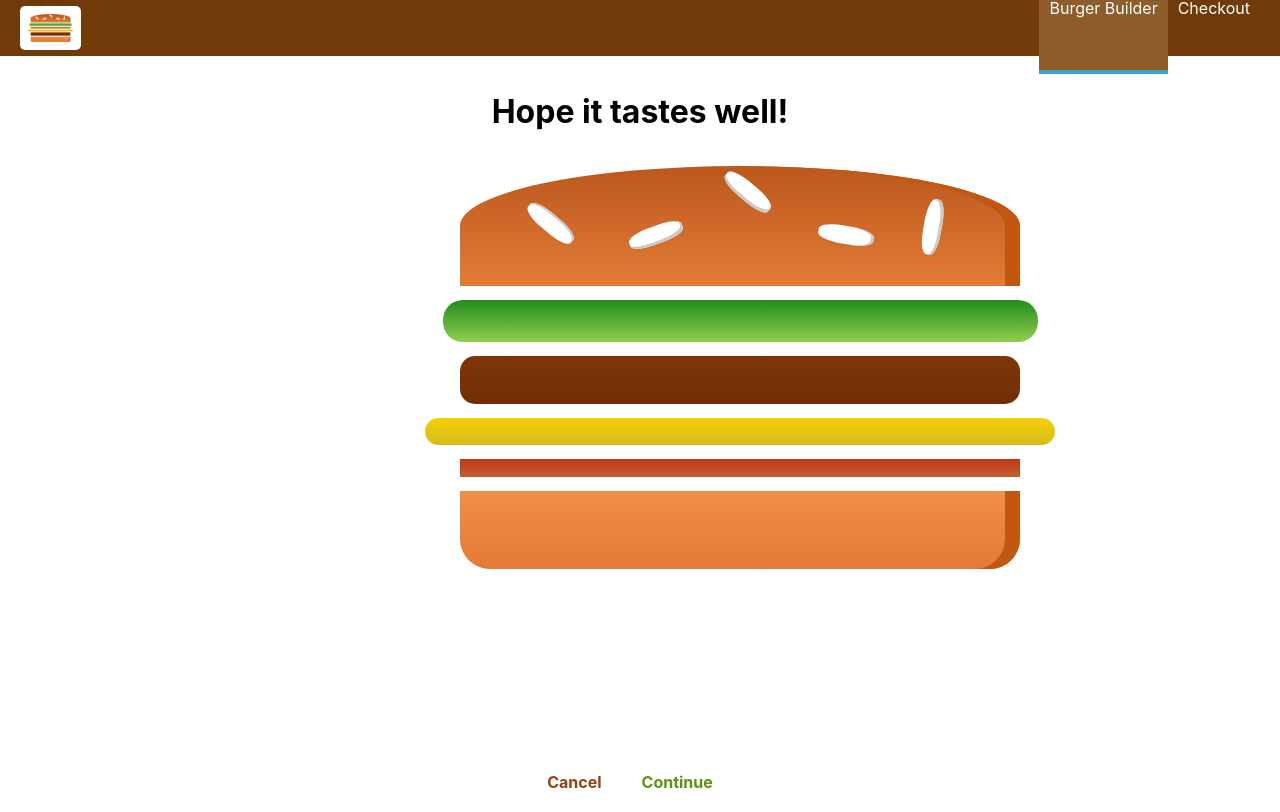
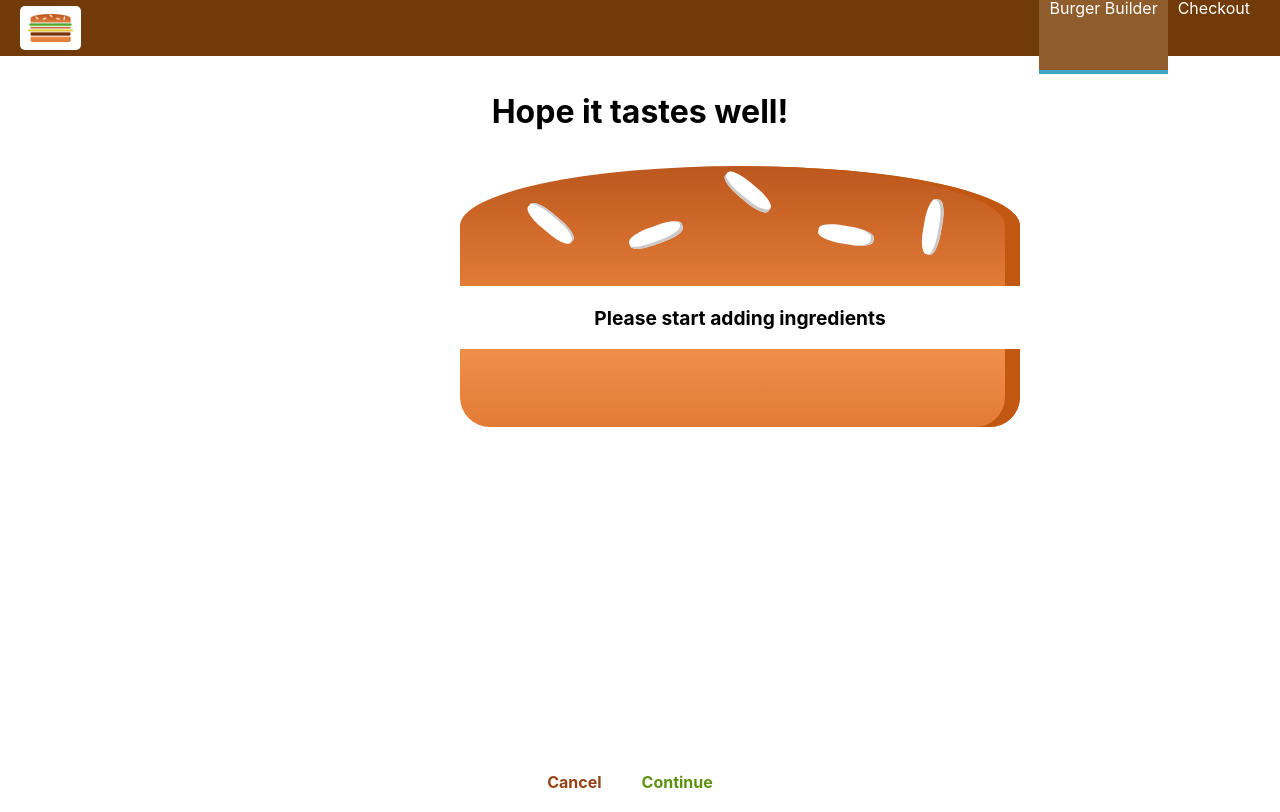
Before and after one commit to imjamesku/burger-builder, a React (Create React App) app: page /checkout in a window 1280 px wide. Built offline with nearby package versions, Linux system fonts and the light colour scheme.

Commit message:
Sends selected ingredients to the checkout page

```diff
--- a/src/containers/BurgerBuilder/BurgerBuilder.js
+++ b/src/containers/BurgerBuilder/BurgerBuilder.js
@@ -110,7 +110,15 @@
         // } finally {
         //     this.setState({loading: false, purchasing: false})
         // }
-        this.props.history.push('/checkout')
+
+        const queryParams = []
+        for(let i in this.state.ingredients) {
+            queryParams.push(encodeURIComponent(i) + '=' + encodeURIComponent(this.state.ingredients[i]))
+        }
+        this.props.history.push({
+            pathname: '/checkout',
+            search: '?' + queryParams.join('&')
+        })
 
     }
 
--- a/src/containers/Checkout/Checkout.js
+++ b/src/containers/Checkout/Checkout.js
@@ -9,6 +9,21 @@
             cheese: 1,
             bacon: 1,
         }
+    }
+
+    componentDidMount() {
+        const query = new URLSearchParams(this.props.location.search)
+        const ingredients = {}
+        for (let param of query.entries()) {
+            //the plus sign converts param[1] to a number
+            ingredients[param[0]] = +param[1]
+        }
+        this.setState({ingredients: ingredients})
+
+    }
+
+    componentDidUpdate() {
+        console.log(this.state)
     }
 
     checkoutCanceled = () => {
```
